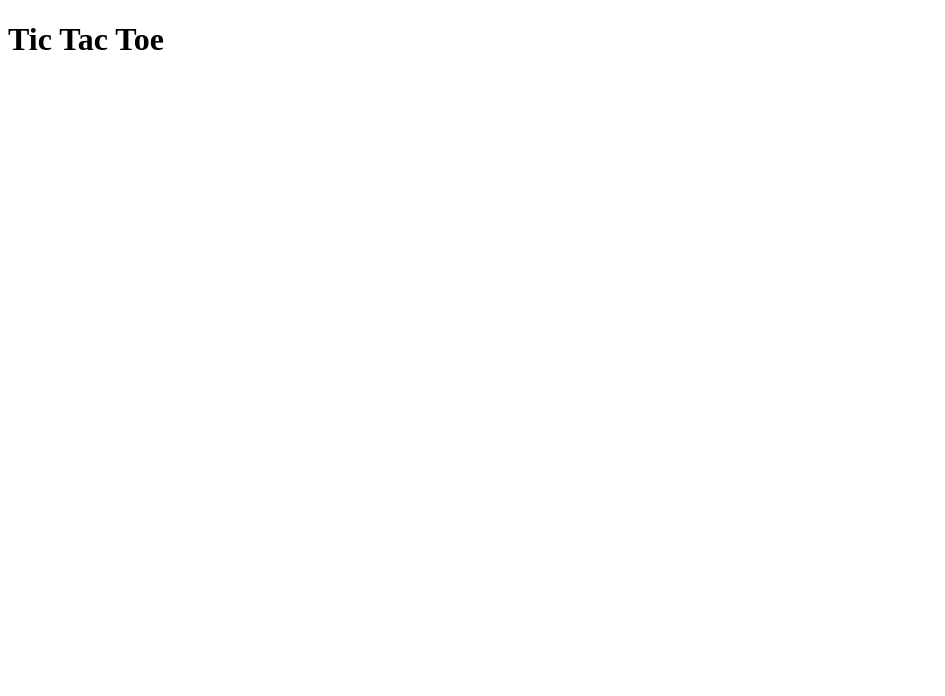
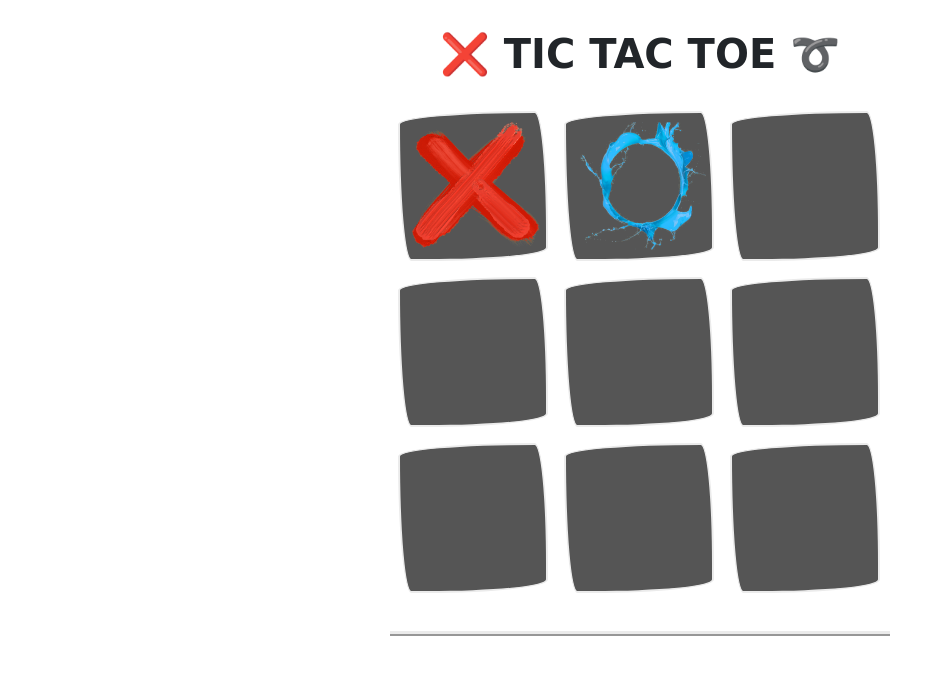
Before and after one commit to Agarrow24/ticTacToe, a website with bundled scripts: page src/views/plateau.html in a window 1280 px wide. Shown: the whole page, without its empty margins (0-945 px from the left). Built offline with nearby package versions, Linux system fonts and the light colour scheme; a web font is replaced by a local one.

Commit message:
Add of front end

```diff
--- a/src/index.js
+++ b/src/index.js
@@ -1,7 +1,7 @@
 const EMPTY_BOX = '.';
 
-const X_SIGN = 'x';
-const O_SIGN = 'o';
+const X_SIGN = 'croiss.png';//'<img src='croiss.png' width="128" height="128">';
+const O_SIGN = 'circl.png';//'<img src='circl.png' width="128" height="128">';
 
 const PLATE_X_SIZE = 3;
 const PLATE_Y_SIZE = 3;
--- /dev/null
+++ b/src/views/plateau.css
@@ -0,0 +1,63 @@
+h1 {
+    margin-top: 30px;
+    margin-bottom: 15px;
+    text-align: center;
+    text-transform: uppercase;
+    font-weight: bold;
+}
+
+p {
+    text-align: center;
+}
+
+#but {
+    border: 3px ridge rgb(51, 51, 51);
+    padding: 10px;
+    text-decoration: none;
+    color:  blue;
+}
+
+#but:hover {
+    color: black;
+    background-color: yellow;
+}
+
+#Jeu {
+    width: 600px;
+    height: 600px;
+    overflow: auto;
+    margin: auto;
+    padding: 10px;
+}
+
+#Jeu button {
+    border-color: #EBEBEB;
+}
+
+#Jeu div {
+    width: 500px;
+    margin: auto;
+    clear: both;
+}
+
+#Jeu button {
+    width: 150px;
+    height: 150px;
+    font-weight: bold;
+    font-size: 50px;
+    margin: 8px;
+    float: left;
+}
+
+#StatutJeu {
+    color: #EBEBEB;
+    padding: 15px 10px;
+    text-align: center;
+    font-size: 20px;
+    border-bottom: 5px ridge #EBEBEB;
+}
+
+#pied {
+    text-align: center;
+    font-size: 18px;
+}
--- a/src/views/plateau.html
+++ b/src/views/plateau.html
@@ -1,19 +1,50 @@
 <!DOCTYPE html>
 <html lang="fr">
 
-<head>
-    <meta charset="UTF-8" />
-    <meta name="viewport" content="width=device-width, initial-scale=1.0" />
-    <meta http-equiv="X-UA-Compatible" content="ie=edge" />
-    <title>Tic Tac Toe</title>
-</head>
+    <head>
+        <title>TIC TAC TOE</title>
+        <meta charset="utf-8"/>
+        <meta name="author">
+        <meta name="description" content="TIC TAC TOE">
+        <meta name="viewport" content="width=device-width, initial-scale=1">
+        <link rel="stylesheet" href="https://bootswatch.com/4/sketchy/bootstrap.min.css" />
+        <link rel="stylesheet" href="plateau.css" />
+    </head>
 
 <body>
     <div class="container">
-        <h1>Tic Tac Toe</h1>
+        <h1>❌ Tic Tac Toe ➰</h1>
+    </div>
+    <div class="container">
+        <section class="col-lg-12">
+            <div id="Jeu">
+                <div>
+                    <button type="button" class="btn btn-secondary"><img src='croiss.png' width="128" height="128"></button>
+                    <button type="button" class="btn btn-secondary"><img src='circl.png' width="128" height="128"></button>
+                    <button type="button" class="btn btn-secondary"></button>
+                </div>
+                <div>
+                    <button type="button" class="btn btn-secondary"></button>
+                    <button type="button" class="btn btn-secondary"></button>
+                    <button type="button" class="btn btn-secondary"></button>
+                </div>
+                <div>
+                    <button type="button" class="btn btn-secondary"></button>
+                    <button type="button" class="btn btn-secondary"></button>
+                    <button type="button" class="btn btn-secondary"></button>
+                </div>
 
+                <div id="StatutJeu"></div>
+            </div>
+            <footer class="pied" style="margin-top: 15px;">
+
+            </footer>
+        </section>
+
+        <script src="https://code.jquery.com/jquery-1.10.2.min.js"></script>
+        <script src="https://maxcdn.bootstrapcdn.com/bootstrap/3.3.7/js/bootstrap.min.js"></script>
+        <script src=".\index.js"></script>
     </div>
-    <script src=".\index.js"></script>
 </body>
 
 </html>
```
Also changed, not shown: src/views/circl.png (added), src/views/croiss.png (added).
